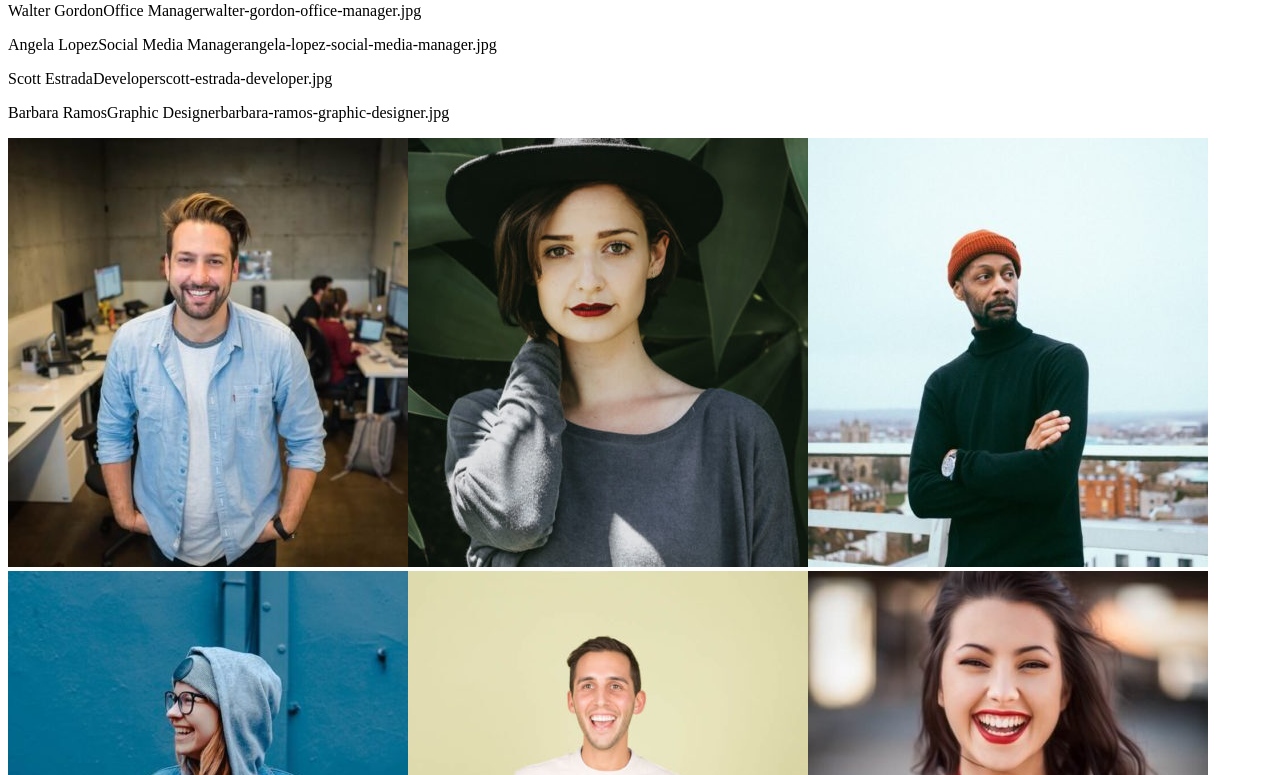
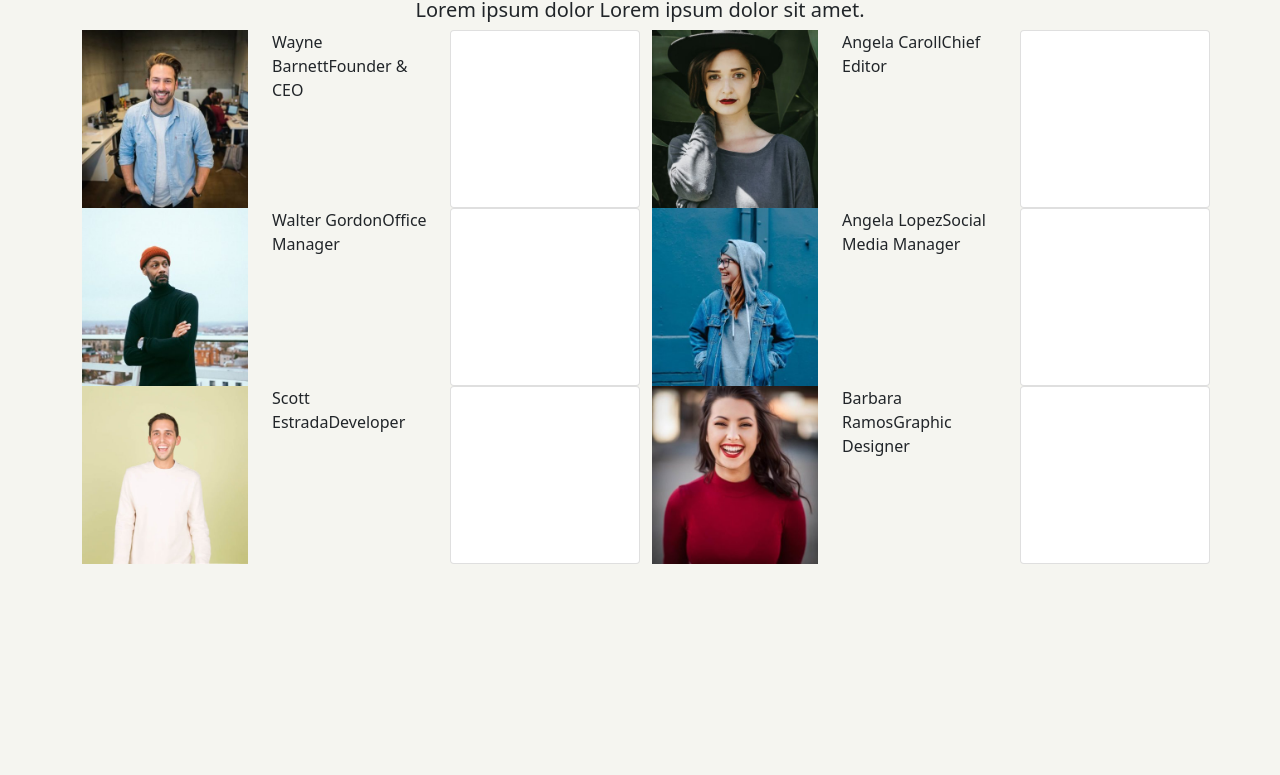
Before and after one commit to ariannagreco3393/js-our-team, a plain HTML site: page index.html in a window 1280 px wide. Shown: the part 82-857 px from the top of the page. After the commit the page ends 800 px from the top, so only its background shows below. Drawn offline with nearby package versions, Linux system fonts and the light colour scheme.

Commit message:
add bonus 2

```diff
--- a/assets/css/style.css
+++ b/assets/css/style.css
@@ -0,0 +1,10 @@
+body {
+    background-color: #F5F5F0 ;
+}
+.member_name{
+
+}
+
+.member_img {
+
+}
--- a/assets/js/main.js
+++ b/assets/js/main.js
@@ -49,8 +49,7 @@ const team = [
 
 //console.log(team);
 
-//seleziono il div team dal DOM
-const teamElement = document.querySelector('.team')
+const teamElement = document.querySelector('.row')
 
 
 for (let i = 0; i < team.length; i++) {
@@ -64,27 +63,47 @@ for (let i = 0; i < team.length; i++) {
 
 
 
+/*
+BONUS
+*/
+
 //stampare le stesse informazioni su DOM sottoforma di stringhe
+//trasformare la stringa foto in una immagine effettiva
 
 for (let i = 0; i < team.length; i++) {
     const memberTeam = team[i]
 
     const p = document.createElement('p')
-    p.append(memberTeam.name, memberTeam.role, memberTeam.image,)
-    teamElement.append(p)
+    const img = document.createElement('img')
+    const div = document.createElement('div')
+
+    p.append(memberTeam.name, memberTeam.role, img,)
+    teamElement.append(img, p, div )
+
+    img.src = "./img/" + memberTeam.image
+
+
 }
 
 
-/*
-BONUS
-*/
+//organizzare i singoli membri in card/schede
 
-//trasformare la stringa foto in img
 
-for (let k = 0; k < team.length; k++) {
-    const membro = team[k];
+const pElements = document.querySelectorAll('p')
+//console.log(pElement);
 
-    const img = document.createElement('img')
-    img.src = "./img/" + membro.image
-    teamElement.append(img)
+for (const pElement of pElements) {
+    pElement.classList.add('member_name')
 }
+
+const imgElements = document.querySelectorAll('img')
+
+for (const imgElement of imgElements) {
+    imgElement.classList.add('member_img', 'img-fluid')
+}
+
+const cardElements = document.querySelectorAll('.row > div')
+
+for (const cardElement of cardElements) {
+    cardElement.classList.add('card')
+}
--- a/index.html
+++ b/index.html
@@ -5,10 +5,18 @@
     <meta http-equiv="X-UA-Compatible" content="IE=edge">
     <meta name="viewport" content="width=device-width, initial-scale=1.0">
     <title>Our Team</title>
+    <link href="https://cdn.jsdelivr.net/npm/bootstrap@5.1.3/dist/css/bootstrap.min.css" rel="stylesheet" integrity="sha384-1BmE4kWBq78iYhFldvKuhfTAU6auU8tT94WrHftjDbrCEXSU1oBoqyl2QvZ6jIW3" crossorigin="anonymous">
     <link rel="stylesheet" href="./assets/css/style.css">
 </head>
 <body>
     <div class="team">
+        <h1 class="title text-uppercase text-bolder text-center">Our Team</h1>
+        <h5 class="text-center">Lorem ipsum dolor Lorem ipsum dolor sit amet. Lorem, ipsum dolor. <br> Lorem ipsum dolor Lorem ipsum dolor sit amet.</h5>
+        <div class="container">
+            <div class="row row-cols-6">
+            </div>
+        </div>
+
     </div>
     <script src="./assets/js/main.js"></script>
 </body>
```
